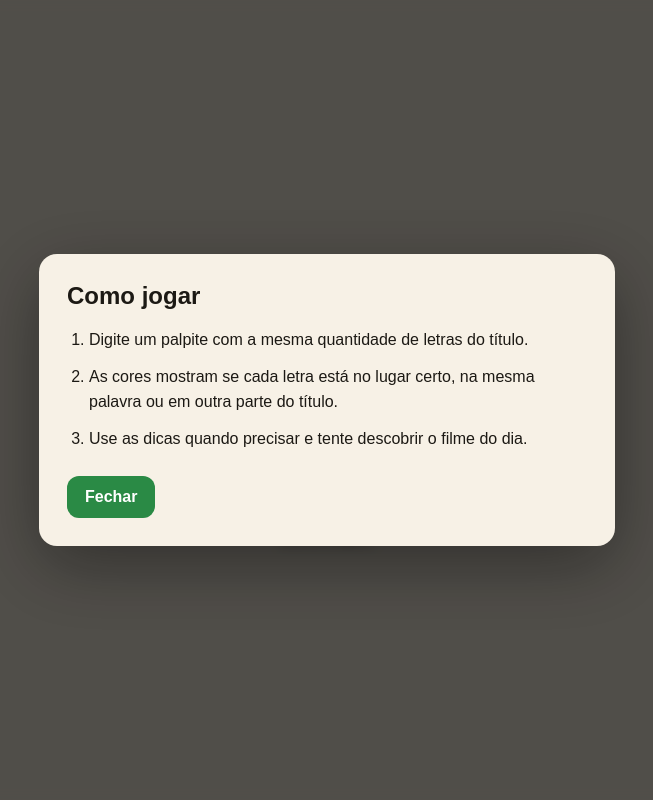
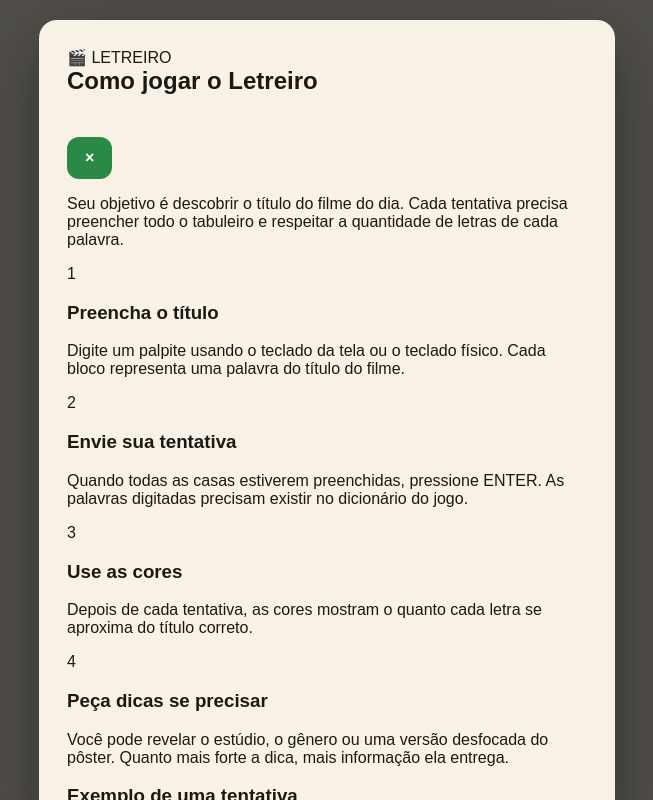
Before and after one commit to Marcus-W-Camargo/Letreiro, a React (Vite) app: page / in a window 1280 px wide. Both pictures are taken after a click on the button "Como Jogar?". Shown: the whole page, without its empty margins (313-966 px from the left). Built offline with nearby package versions, Linux system fonts and the light colour scheme; no server answers.

Commit message:
style: redesign language selector and how-to-play guide

```diff
--- a/src/LandingHome.tsx
+++ b/src/LandingHome.tsx
@@ -7,26 +7,84 @@ const textos = {
   'pt-br': {
     jogar: 'Jogar',
     comoJogar: 'Como Jogar?',
-    fechar: 'Fechar',
-    tituloModal: 'Como jogar',
+    fechar: 'Entendi, vamos jogar!',
+    tituloModal: 'Como jogar o Letreiro',
     descricao: 'Adivinhe o filme do dia, letra por letra.',
-    regras: [
-      'Digite um palpite com a mesma quantidade de letras do título.',
-      'As cores mostram se cada letra está no lugar certo, na mesma palavra ou em outra parte do título.',
-      'Use as dicas quando precisar e tente descobrir o filme do dia.',
+    idiomaPrincipal: 'Português',
+    idiomaSecundario: 'Brasil',
+    introducao: 'Seu objetivo é descobrir o título do filme do dia. Cada tentativa precisa preencher todo o tabuleiro e respeitar a quantidade de letras de cada palavra.',
+    passos: [
+      {
+        numero: '1',
+        titulo: 'Preencha o título',
+        texto: 'Digite um palpite usando o teclado da tela ou o teclado físico. Cada bloco representa uma palavra do título do filme.',
+      },
+      {
+        numero: '2',
+        titulo: 'Envie sua tentativa',
+        texto: 'Quando todas as casas estiverem preenchidas, pressione ENTER. As palavras digitadas precisam existir no dicionário do jogo.',
+      },
+      {
+        numero: '3',
+        titulo: 'Use as cores',
+        texto: 'Depois de cada tentativa, as cores mostram o quanto cada letra se aproxima do título correto.',
+      },
+      {
+        numero: '4',
+        titulo: 'Peça dicas se precisar',
+        texto: 'Você pode revelar o estúdio, o gênero ou uma versão desfocada do pôster. Quanto mais forte a dica, mais informação ela entrega.',
+      },
     ],
+    cores: {
+      titulo: 'O que cada cor significa?',
+      verde: ['Verde', 'A letra está na posição correta.'],
+      amarelo: ['Amarelo', 'A letra existe e está na mesma palavra, mas em outra posição.'],
+      roxo: ['Roxo', 'A letra existe no título, mas pertence a outra palavra.'],
+      cinza: ['Cinza', 'A letra não está disponível nessa posição do título.'],
+    },
+    exemploTitulo: 'Exemplo de uma tentativa',
+    exemploTexto: 'Misture as pistas de todas as tentativas até encontrar o filme. Não há limite fixo de tentativas.',
   },
   'en-us': {
     jogar: 'Play',
     comoJogar: 'How to Play?',
-    fechar: 'Close',
-    tituloModal: 'How to play',
+    fechar: 'Got it, let’s play!',
+    tituloModal: 'How to play Letreiro',
     descricao: 'Guess the movie of the day, letter by letter.',
-    regras: [
-      'Enter a guess with the same number of letters as the movie title.',
-      'The colors show whether each letter is correct, in the same word, or elsewhere in the title.',
-      'Use hints when you need them and try to discover the movie of the day.',
+    idiomaPrincipal: 'English',
+    idiomaSecundario: 'United States',
+    introducao: 'Your goal is to discover the movie title of the day. Every guess must fill the whole board and match the number of letters in each word.',
+    passos: [
+      {
+        numero: '1',
+        titulo: 'Fill the title',
+        texto: 'Type a guess using the on-screen keyboard or your physical keyboard. Each block represents one word in the movie title.',
+      },
+      {
+        numero: '2',
+        titulo: 'Submit your guess',
+        texto: 'Once every tile is filled, press ENTER. Each word you enter must exist in the game dictionary.',
+      },
+      {
+        numero: '3',
+        titulo: 'Read the colors',
+        texto: 'After each guess, the colors show how close each letter is to the correct movie title.',
+      },
+      {
+        numero: '4',
+        titulo: 'Use hints if needed',
+        texto: 'You can reveal the studio, the genre, or a blurred version of the poster. Stronger hints reveal more information.',
+      },
     ],
+    cores: {
+      titulo: 'What does each color mean?',
+      verde: ['Green', 'The letter is in the correct position.'],
+      amarelo: ['Yellow', 'The letter exists in the same word, but in a different position.'],
+      roxo: ['Purple', 'The letter exists in the title, but belongs to another word.'],
+      cinza: ['Gray', 'The letter is not available in that position of the title.'],
+    },
+    exemploTitulo: 'Example of a guess',
+    exemploTexto: 'Combine the clues from every attempt until you find the movie. There is no fixed attempt limit.',
   },
 } as const
 
@@ -40,7 +98,7 @@ export default function LandingHome() {
   }, [idioma])
 
   const jogar = () => {
-    window.location.assign(idioma === 'en-us' ? '/en-us' : '/pt-br')
+    window.location.assign(`/${idioma}`)
   }
 
   return (
@@ -60,25 +118,31 @@ export default function LandingHome() {
             onClick={() => setIdioma('pt-br')}
             aria-pressed={idioma === 'pt-br'}
           >
-            PT-BR
+            <span className="landing-home__language-code">PT-BR</span>
+            <span className="landing-home__language-copy">
+              <strong>Português</strong>
+              <small>Brasil</small>
+            </span>
+            <span className="landing-home__language-check" aria-hidden="true">✓</span>
           </button>
-          <span aria-hidden="true">/</span>
+
           <button
             type="button"
             className={idioma === 'en-us' ? 'is-active' : ''}
             onClick={() => setIdioma('en-us')}
             aria-pressed={idioma === 'en-us'}
           >
-            EN-US
+            <span className="landing-home__language-code">EN-US</span>
+            <span className="landing-home__language-copy">
+              <strong>English</strong>
+              <small>United States</small>
+            </span>
+            <span className="landing-home__language-check" aria-hidden="true">✓</span>
           </button>
         </div>
 
         <div className="landing-home__actions">
-          <button
-            type="button"
-            className="landing-home__play"
-            onClick={jogar}
-          >
+          <button type="button" className="landing-home__play" onClick={jogar}>
             {t.jogar}
           </button>
           <button
@@ -100,11 +164,76 @@ export default function LandingHome() {
             aria-labelledby="landing-how-title"
             onMouseDown={(evento) => evento.stopPropagation()}
           >
-            <h2 id="landing-how-title">{t.tituloModal}</h2>
-            <ol>
-              {t.regras.map((regra) => <li key={regra}>{regra}</li>)}
-            </ol>
-            <button type="button" onClick={() => setMostrarComoJogar(false)}>{t.fechar}</button>
+            <div className="landing-home__modal-head">
+              <div>
+                <span className="landing-home__modal-kicker">🎬 LETREIRO</span>
+                <h2 id="landing-how-title">{t.tituloModal}</h2>
+              </div>
+              <button
+                type="button"
+                className="landing-home__modal-x"
+                onClick={() => setMostrarComoJogar(false)}
+                aria-label={idioma === 'pt-br' ? 'Fechar' : 'Close'}
+              >
+                ×
+              </button>
+            </div>
+
+            <p className="landing-home__modal-intro">{t.introducao}</p>
+
+            <div className="landing-home__steps">
+              {t.passos.map((passo) => (
+                <article className="landing-home__step" key={passo.numero}>
+                  <span className="landing-home__step-number">{passo.numero}</span>
+                  <div>
+                    <h3>{passo.titulo}</h3>
+                    <p>{passo.texto}</p>
+                  </div>
+                </article>
+              ))}
+            </div>
+
+            <section className="landing-home__example" aria-label={t.exemploTitulo}>
+              <div className="landing-home__example-copy">
+                <h3>{t.exemploTitulo}</h3>
+                <p>{t.exemploTexto}</p>
+              </div>
+              <div className="landing-home__mini-board" aria-hidden="true">
+                <div className="landing-home__mini-word">
+                  <span className="mini-tile is-green">M</span>
+                  <span className="mini-tile is-yellow">O</span>
+                  <span className="mini-tile is-purple">V</span>
+                  <span className="mini-tile is-gray">I</span>
+                  <span className="mini-tile">E</span>
+                </div>
+              </div>
+            </section>
+
+            <section className="landing-home__legend">
+              <h3>{t.cores.titulo}</h3>
+              <div className="landing-home__legend-grid">
+                <div className="landing-home__legend-item">
+                  <span className="mini-tile is-green">A</span>
+                  <p><strong>{t.cores.verde[0]}</strong><span>{t.cores.verde[1]}</span></p>
+                </div>
+                <div className="landing-home__legend-item">
+                  <span className="mini-tile is-yellow">A</span>
+                  <p><strong>{t.cores.amarelo[0]}</strong><span>{t.cores.amarelo[1]}</span></p>
+                </div>
+                <div className="landing-home__legend-item">
+                  <span className="mini-tile is-purple">A</span>
+                  <p><strong>{t.cores.roxo[0]}</strong><span>{t.cores.roxo[1]}</span></p>
+                </div>
+                <div className="landing-home__legend-item">
+                  <span className="mini-tile is-gray">A</span>
+                  <p><strong>{t.cores.cinza[0]}</strong><span>{t.cores.cinza[1]}</span></p>
+                </div>
+              </div>
+            </section>
+
+            <button type="button" className="landing-home__modal-close" onClick={() => setMostrarComoJogar(false)}>
+              {t.fechar}
+            </button>
           </section>
         </div>
       )}
```
